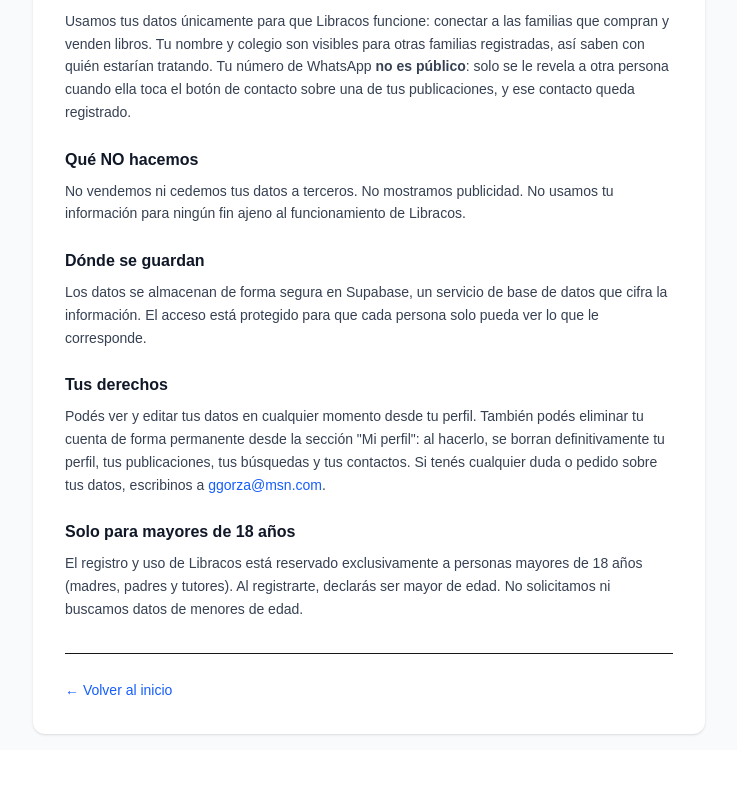
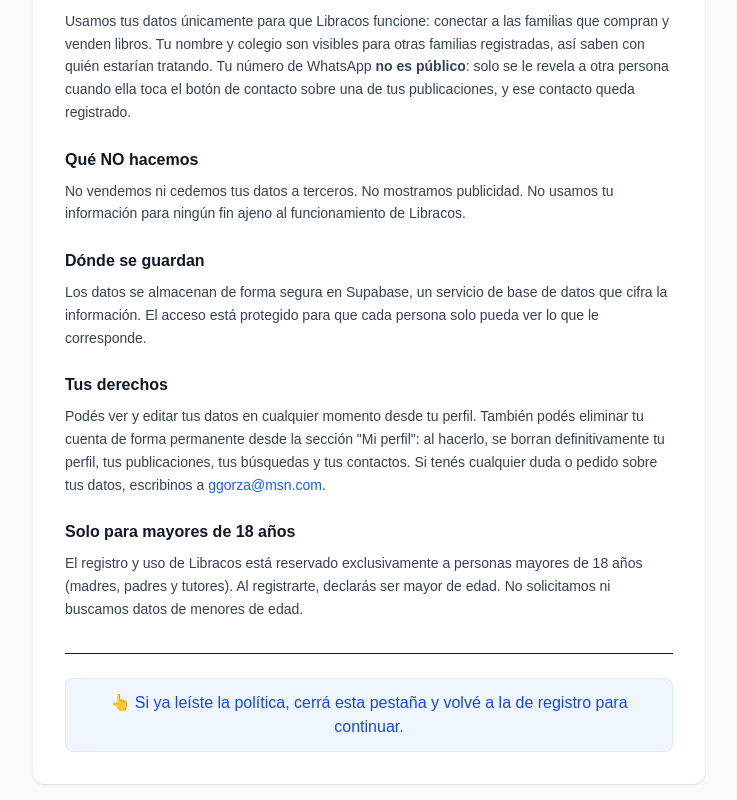
Before and after one commit to ggorza/libracos, a Next.js app: page /privacidad in a window 1280 px wide. Shown: the part 444-1244 px from the top of the page, without its empty margins (271-1008 px from the left). Before the commit the page ends 1194 px from the top, so only its background shows below. Built offline with nearby package versions, Linux system fonts and the light colour scheme; no server answers.

Commit message:
mensaje para salir de privacidad

```diff
--- a/src/app/privacidad/page.js
+++ b/src/app/privacidad/page.js
@@ -90,7 +90,7 @@ export default function PrivacidadPage() {
             </p>
           </div>
 
-            <div>
+          <div>
             <h2 className="font-bold text-base mb-2 text-gray-900">
               Solo para mayores de 18 años
             </h2>
@@ -105,10 +105,12 @@ export default function PrivacidadPage() {
         </div>
 
         <div className="mt-8 pt-6 border-t">
-          <Link href="/" className="text-blue-600 hover:underline text-sm">
-            ← Volver al inicio
-          </Link>
-        </div>
+          <p className="text-center text-blue-700 font-medium bg-blue-50 border border-blue-100 rounded-lg py-3 px-4">
+            👆 Si ya leíste la política, cerrá esta pestaña y volvé a la de
+            registro para continuar.
+          </p>
+         </div>
+
       </div>
     </main>
   )
```
